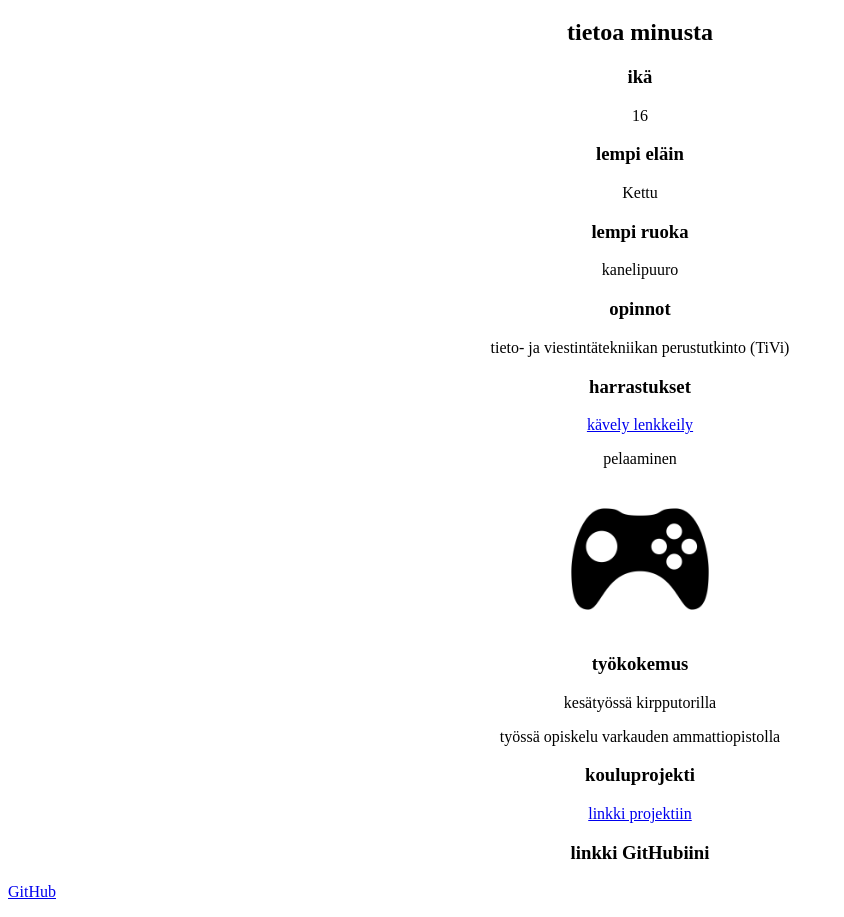
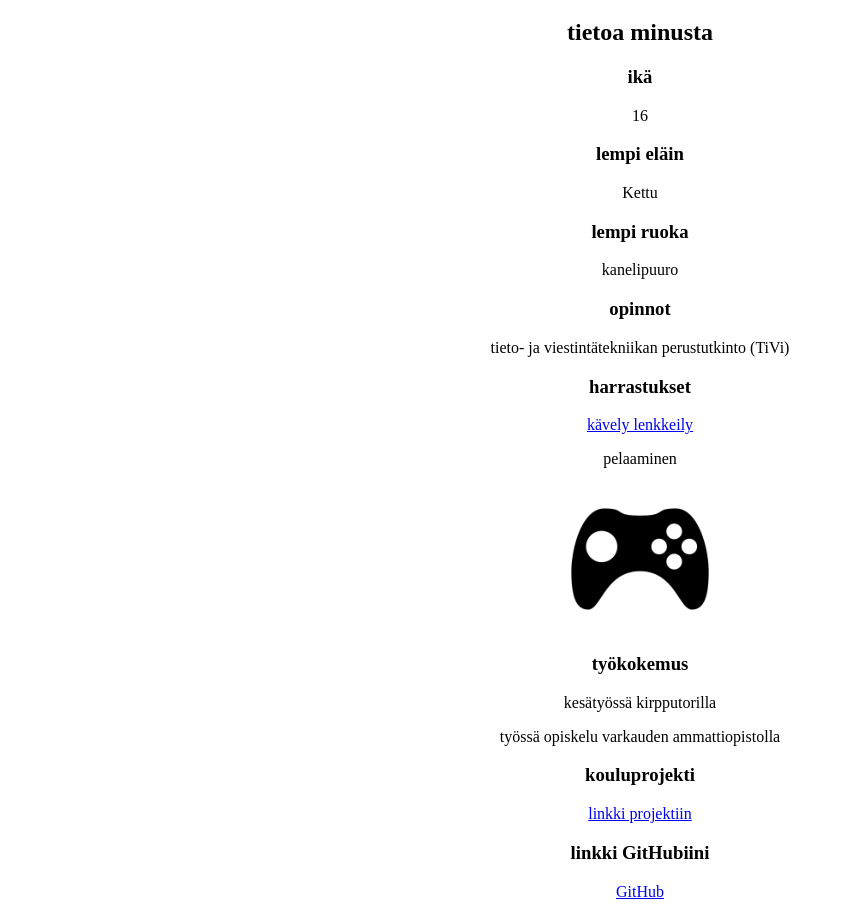
Before and after one commit to JusaTiVi/TiVi-594-teht-v-, a plain HTML site: page index.html in a window 1280 px wide. Shown: the part 61-978 px from the top of the page, without its empty margins (0-844 px from the left). Drawn offline with Linux system fonts and the light colour scheme.

Commit message:
Update index.html

```diff
--- a/index.html
+++ b/index.html
@@ -29,7 +29,7 @@
           <h3> kouluprojekti </h3>
           <a href="https://esedu-my.sharepoint.com/:p:/r/personal/jusa_itkonen_esedulainen_fi/Documents/TVP/TVP3/oppimisteht%C3%A4v%C3%A4t/%23647%20tietoturvan%20perusteet/%23647%20Tietoturvan%20perusteet.pptx?d=we82c6724af5048d688c0d33311f74f8a&csf=1&web=1&e=RTB5j3" target="blank"><p> linkki projektiin </p> </a>
           <h3> linkki GitHubiini </h3>
-          <a href="https://github.com/JusaTiVi/TiVi-594-teht-v-" target="_blank"> GitHub </a>
+          <a href="https://github.com/JusaTiVi/TiVi-594-teht-v-" target="_blank"> <p>GitHub</p> </a>
         </page>
    </body>
 
```
